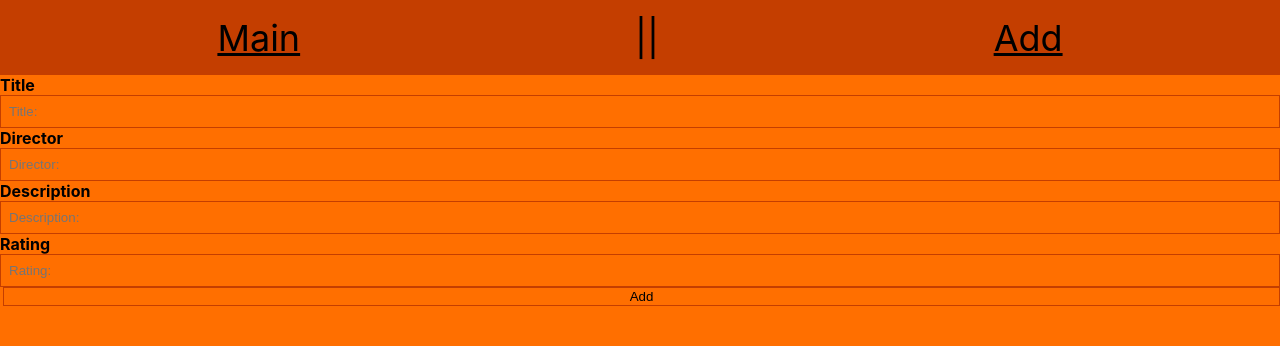
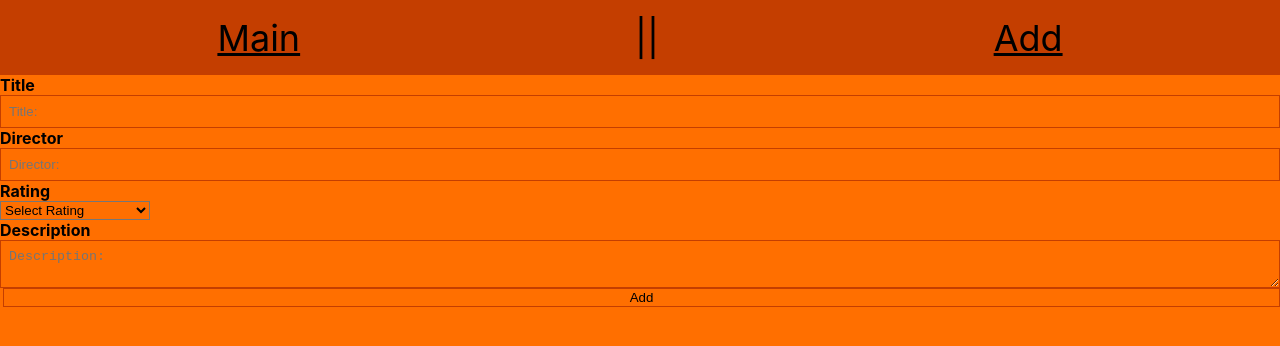
Before and after one commit to larssonted86/mandatory-advanced-js2, a React (Create React App) app: page /add in a window 1280 px wide. Shown: the top 346 px of the page. Built offline with nearby package versions, Linux system fonts and the light colour scheme.

Commit message:
minor fixes, still no validation or proper .catch

```diff
--- a/package.json
+++ b/package.json
@@ -3,12 +3,15 @@
   "version": "0.1.0",
   "private": true,
   "dependencies": {
+    "@material-ui/core": "^4.9.0",
     "@testing-library/jest-dom": "^4.2.4",
     "@testing-library/react": "^9.4.0",
     "@testing-library/user-event": "^7.2.1",
     "axios": "^0.19.2",
+    "rc-slider": "^9.1.0",
     "react": "^16.12.0",
     "react-dom": "^16.12.0",
+    "react-input-range": "^1.3.0",
     "react-router-dom": "^5.1.2",
     "react-scripts": "3.3.0"
   },
--- a/src/components/Add.js
+++ b/src/components/Add.js
@@ -34,11 +34,14 @@ export class Add extends Component {
             <div>
                 <Header />
                 <Form buttonText = 'Add'
-                  axiosEvent = {this.axiosPost} />
+                axiosEvent = {this.axiosPost}
+                />
             </div>
         )
     }
 }
 
 
+
+
 export default Add
--- a/src/components/Details.js
+++ b/src/components/Details.js
@@ -1,7 +1,8 @@
 import React, { Component } from 'react'
 import Header from './Header.js'
+import Axios from 'axios'
+import { Link } from "react-router-dom"
 
-import Axios from 'axios'
 
 
 export class Details extends Component {
@@ -31,9 +32,16 @@ export class Details extends Component {
                 <h2>director: {this.state.movie.director}</h2>
                 <h3>rating: {this.state.movie.rating}</h3>
                 <p>description: {this.state.movie.description}</p>
+                <Link to = {'/edit/' + this.props.match.params.id} params={{id: this.props.match.params.id}}><button style = {buttonStyle}
+                        >Edit</button></Link>
             </div>
         )
     }
 }
 
+const buttonStyle = {
+    border: '1px solid #c43e00',
+    marginLeft: '3px',
+}
+
 export default Details
--- a/src/components/Form.js
+++ b/src/components/Form.js
@@ -1,4 +1,5 @@
 import React, { Component } from 'react'
+
 
 export class Form extends Component {
     constructor(props){
@@ -13,7 +14,6 @@ export class Form extends Component {
                 description: movie.description || '',
                 rating: movie.rating || '',
             },
-
         }
 
         this.onChange = this.onChange.bind(this)
@@ -57,20 +57,28 @@ export class Form extends Component {
                     value={state.director}
                     style = {inputStyle}
                     onChange = {this.onChange}></input>
+                    <label><h4>Rating</h4></label>
+                    <select
+                    style = {{width: '150px'}}
+                    name = 'rating'
+                    value={state.rating}
+                    onChange = {this.onChange}
+                    placeholder = 'Rating:' >
+                        <option value="select Rating">Select Rating</option>
+                        <option value="0">0</option>
+                        <option value="1">1</option>
+                        <option value="2">2</option>
+                        <option value="3">3</option>
+                        <option value="4">4</option>
+                        <option value="5">5</option>
+                    </select>
                     <label><h4>Description</h4></label>
-                    <input type = 'text'
+                    <textarea type = 'text'
                     name = 'description'
                     placeholder = 'Description:'
                     value={state.description}
                     style = {inputStyle}
-                    onChange = {this.onChange}></input>
-                    <label><h4>Rating</h4></label>
-                    <input type = 'text'
-                    name = 'rating'
-                    placeholder = 'Rating:'
-                    value={state.rating}
-                    style = {inputStyle}
-                    onChange = {this.onChange}></input>
+                    onChange = {this.onChange}></textarea>
                     <button style = {buttonStyle}
                     onClick={() => this.props.axiosEvent(state)}>{this.props.buttonText}</button>
                 </form>
@@ -81,6 +89,9 @@ export class Form extends Component {
 
 
 ////////////////////////////////////////////STYLES//////////////////////////////////////////////////////////////
+
+
+
 
 const formStyle = {
     display: 'flex',
```
Also changed, not shown: 1 other file (tests, documents, lock files or other folders).
